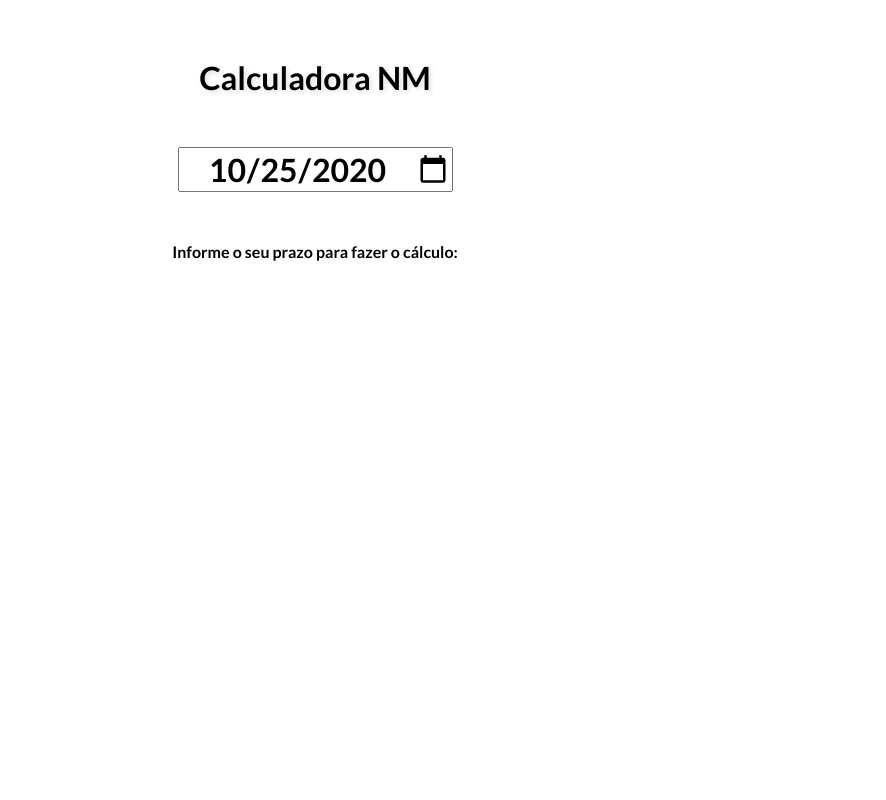
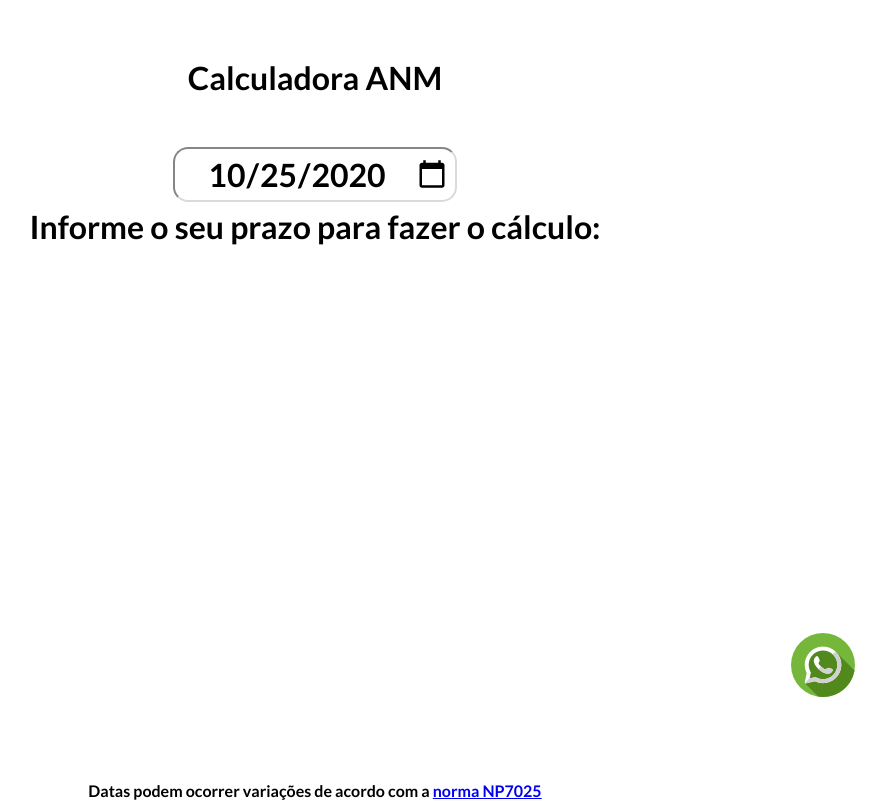
Before and after one commit to matheusdpm/calculadora-anm, a plain HTML site: page index.html in a window 1280 px wide. Shown: the whole page, without its empty margins (325-1211 px from the left). Drawn offline with Linux system fonts and the light colour scheme.

Commit message:
Add files via upload

```diff
--- a/index.html
+++ b/index.html
@@ -1,14 +1,15 @@
 <!DOCTYPE html>
 <html>
 <head>
-	<title>Calculadora NM</title>
+	<title>Calculadora ANM</title>
 	<link rel="stylesheet" type="text/css" href="style.css">
 	<link href="https://fonts.googleapis.com/css2?family=Lato:wght@700&display=swap" rel="stylesheet">
 </head>
 <body>
-	<div>
+
+	<div class="tudo">
 		<header>
-			Calculadora NM
+			Calculadora ANM
 		</header>
 		<form>
 			<input type="date" name="data" id='data' onchange='updateResult()'>
@@ -16,6 +17,10 @@
 		</form>
 	</div>
 
+	<footer>Datas podem ocorrer variações de acordo com a <a href="http://www.google.com.br">norma NP7025</a> </footer>
+
+	<div class = 'zap'><a href="https://api.whatsapp.com/send?phone=558399607026&text=Ol%C3%A1%20matheus"><img src="zap.webp"></a></div></div>
+
 	<script type="text/javascript" src='scripts.js'></script>
 </body>
 </html>
--- a/style.css
+++ b/style.css
@@ -1,22 +1,44 @@
 body{
 	font-family: 'Lato', sans-serif;
+	text-align:center;
+    height: 100%;
 }
+
 form{text-align:center;}
-div{padding:50px;}
 header{
     text-align: center;
     font-size: 2em;
-    text-shadow: 2px 2px 5px #dedede;
     margin-bottom: 50px;
 }
-input{display: inline-block;font-family: inherit;font-size: 2em;text-align: center;
-    transition: 0.3s ease-in-out;}
+input{
+	display: inline-block;font-family: inherit;font-size: 2em;text-align: center; transition: 0.3s ease-in-out;
+    border-radius:15px;
+    padding:5px;
+    border-color:#dadada;
+}
 input:hover{
-    color: red;
-    text-shadow:1px 1px 10px #00000063;
+    color: #010101;
     transition: 0.3s ease-in-out;
 }
 
 #result{
+    font-size: 2em;
+    margin-left:0px;
+    margin-right:0px;
+    padding: 5px;
+}
+.tudo{padding:50px;border-radius: 50px;width: 50%;margin:auto;}
 
+.zap{
+    position: fixed;
+    bottom: 100px;
+    right: 100px;
+    z-index: 100;
 }
+footer{
+    position: fixed;
+    bottom: 0px;
+    left: 0px;
+    z-index: 100;
+    width:100%;
+}
```
Also changed, not shown: zap.webp (added).
